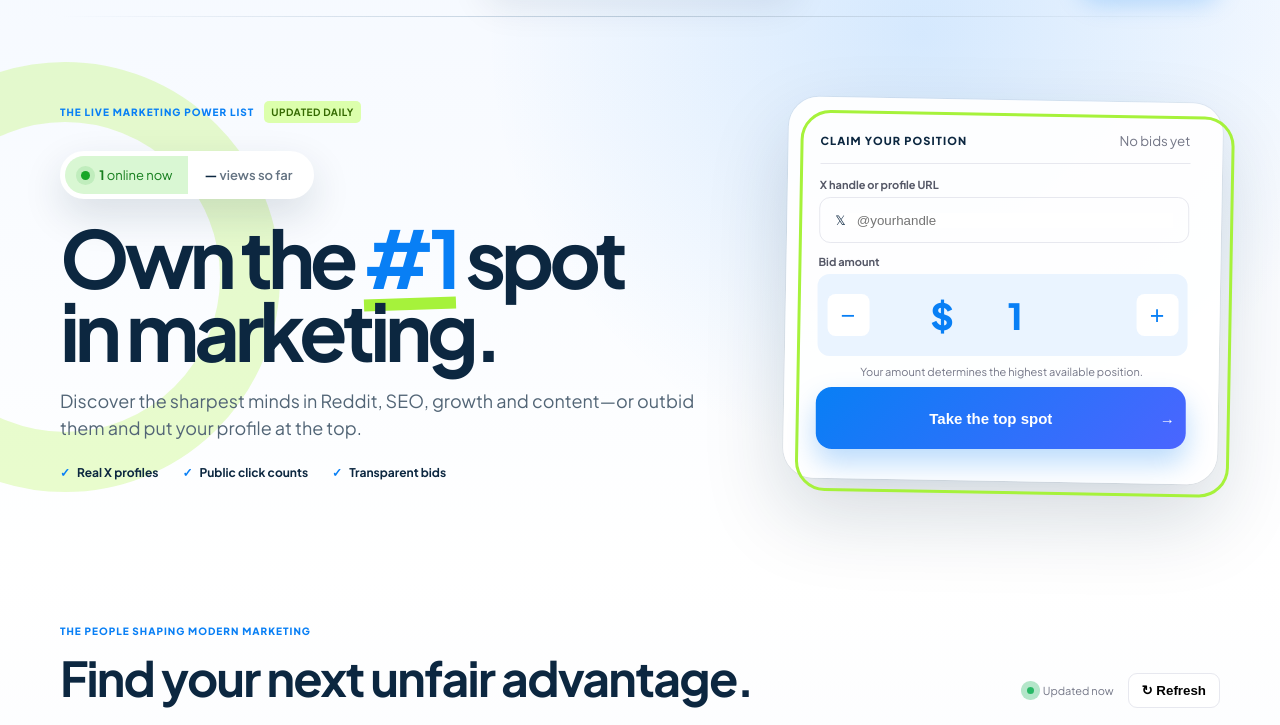
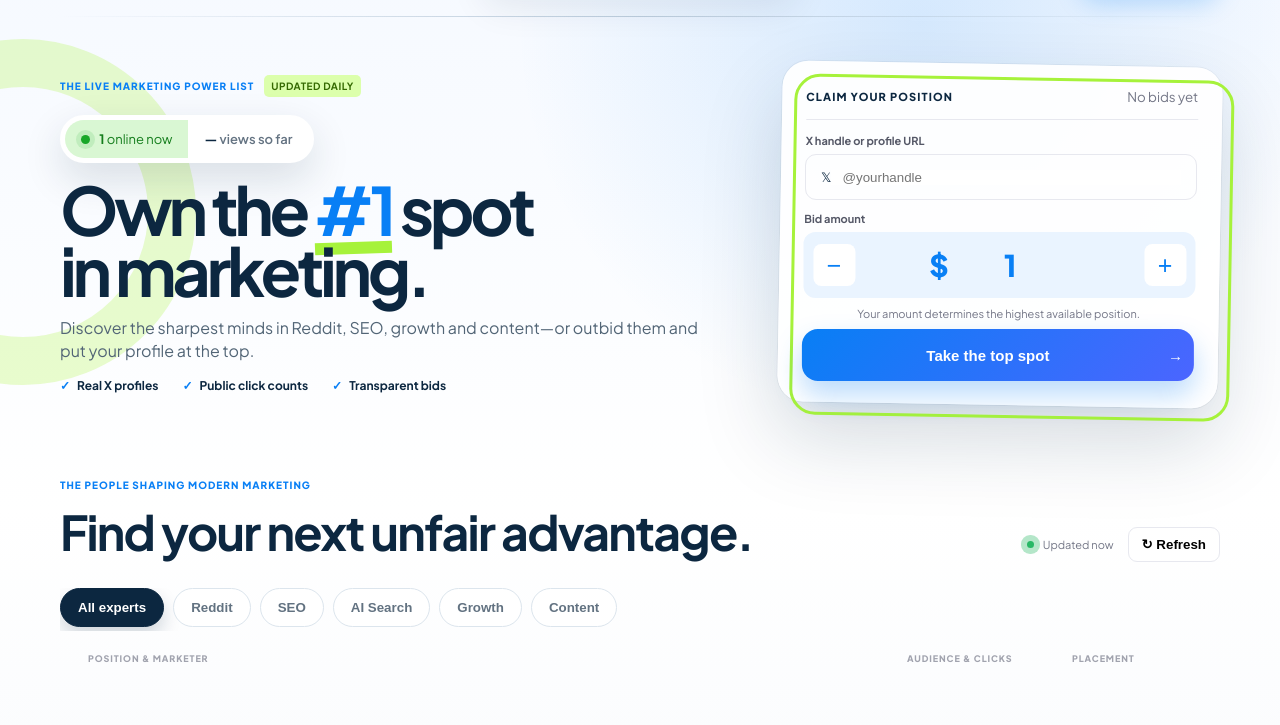
Before and after one commit to berbir12/outbid-X, a website: page index.html in a window 1280 px wide. Shown: the part 75-800 px from the top of the page. Drawn offline with Linux system fonts and the light colour scheme; no server answers.

Commit message:
feat: compact hero and raise discovery

```diff
--- a/dramatic.css
+++ b/dramatic.css
@@ -13,5 +13,22 @@ body{background:radial-gradient(circle at 72% 8%,rgba(8,127,245,.14),transparent
 @media(max-width:900px){.main-nav{display:none}.market-intro{grid-template-columns:1fr;gap:50px;min-height:auto}.intro-copy{text-align:center}.hero-live,.label,.trust-row{margin-inline:auto;justify-content:center}.intro-copy h1{font-size:clamp(52px,15vw,74px)}.bid-panel{transform:none}.bid-panel>*{transform:none}.leaderboard-head h2{font-size:38px}.card{grid-template-columns:1fr 110px}.column-head{display:none}}
 @media(max-width:520px){.topbar{display:flex;justify-content:space-between}.header-action{display:block;padding:11px 15px;font-size:12px}.market-intro{padding-top:45px;overflow:hidden}.hero-live{font-size:11px;max-width:100%}.hero-live span,.hero-live strong{padding:9px}.intro-copy{min-width:0}.intro-copy h1{font-size:46px;line-height:.96;letter-spacing:-.055em;max-width:100%;overflow-wrap:anywhere}.intro-copy>p{font-size:16px;max-width:100%}.trust-row{gap:8px}.leaderboard-section{padding-top:60px}.leaderboard-head h2{font-size:32px}.card{padding:15px 12px}.avatar{width:50px;height:50px;flex-basis:50px}.identity p{max-width:190px}.amount-wrap{min-width:92px}.organic-label{padding:9px 10px;font-size:10px}}
 @media(min-width:901px){.leaderboard-section{padding-top:38px}}
+@media(min-width:901px){
+  .market-intro{min-height:440px;padding:24px 0 30px;gap:60px}
+  .market-intro:before{width:250px;height:250px;border-width:48px;top:22px}
+  .hero-live{margin-top:18px}
+  .intro-copy h1{font-size:clamp(52px,5.2vw,72px);margin:16px 0 14px}
+  .intro-copy>p{font-size:16px;line-height:1.45}
+  .trust-row{margin-top:16px}
+  .bid-panel{padding:24px;border-radius:26px}
+  .bid-panel:before{border-radius:26px}
+  .panel-top{padding-bottom:14px;margin-bottom:14px}
+  .bid-panel>label{margin:12px 0 7px}
+  .handle-field{height:46px}
+  .amount-control{height:66px}
+  .amount-input-wrap .currency-prefix,.amount-input-wrap input{font-size:30px}
+  .submit-bid{height:52px}
+  .leaderboard-section{padding-top:12px}
+}
 @media(max-width:900px){.market-intro{padding:60px 0}}
 @media(max-width:520px){.market-intro{padding:45px 0 60px}}
```
